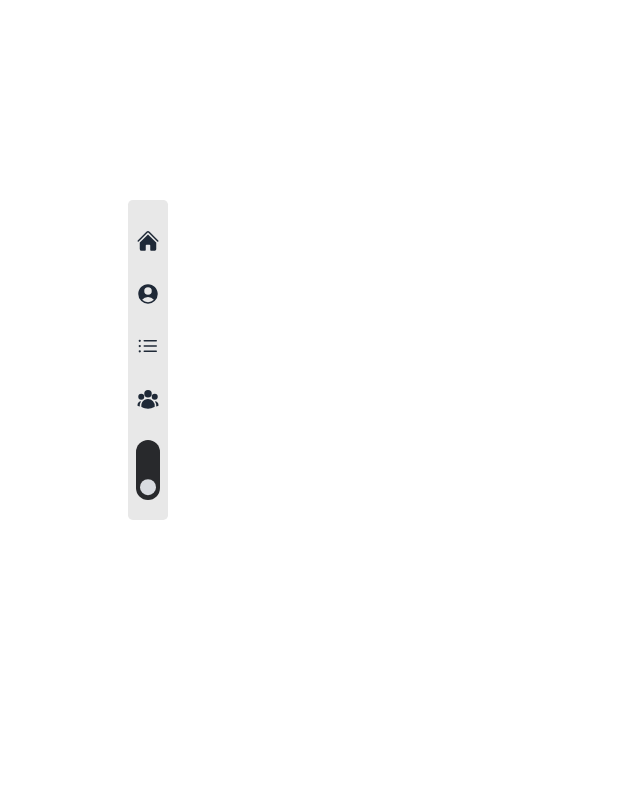
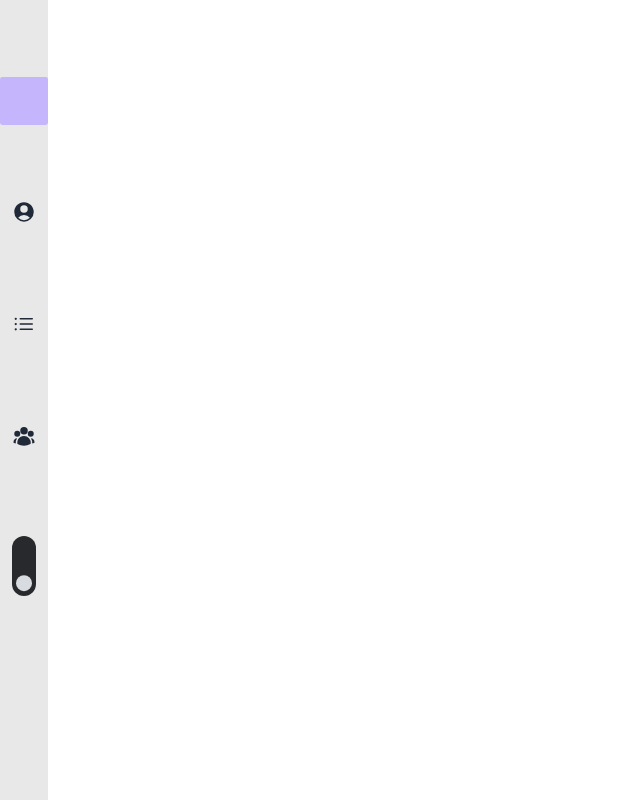
Before and after one commit to Joycejlee00/PersonalWebsite, a Next.js app: page / in a window 1280 px wide. Shown: the whole page, without its empty margins (0-640 px from the left). Built offline with nearby package versions, Linux system fonts and the light colour scheme.

Commit message:
update sidebar

```diff
--- a/src/components/Navbar.tsx
+++ b/src/components/Navbar.tsx
@@ -1,6 +1,8 @@
 "use client"
-import React, {useState} from 'react'
+import React from 'react'
 import Link from 'next/link';
+import { usePathname } from "next/navigation";
+import { useRouter } from 'next/router'
 import Switch from './Switch';
 import { ListBulletIcon, HomeIcon, UserCircleIcon, UserGroupIcon } from '@heroicons/react/24/solid';
 
@@ -48,17 +50,22 @@ const NavbarItem: Array<NavItem> = [
 
 
 const Navbar = () => {
-  return <header>
+    const router = useRouter()
+
+
+  return (
     <div className='navbar'>
-        <div className='items-center'>
+        <div>
             {NavbarItem.map(({icon, label, idx, link}) => {
                 const Icon = icons[icon]
                 const labels = label
                 const index = idx
                 const href = link
                 return (
-                    <Link key={index} href={href} className='icons'>
-                        <Icon title={labels} className="h-6 w-6 text-gray-500"/>
+                    <Link key={index} href={href}>
+                        <div className={`icons ${router.pathname === link ? 'active' : ''}`}>
+                            <Icon title={labels}/>
+                        </div>
                     </Link>
                 )
             })}
@@ -67,7 +74,7 @@ const Navbar = () => {
             </div>
         </div>
     </div>
-  </header>
+  )
 }
 
 export default Navbar;
--- a/src/pages/_app.tsx
+++ b/src/pages/_app.tsx
@@ -5,6 +5,7 @@ import '../styles/globals.css'
 import '../styles/switch.css'
 import '../styles/navbar.css'
 import Head from 'next/head'
+import Navbar from '@/components/Navbar'
 
 export default function App({ Component, pageProps }: AppProps) {
   return (
@@ -14,7 +15,8 @@ export default function App({ Component, pageProps }: AppProps) {
       <link rel='icon' type="image/png" href='J-logos_black.png'/>
     </Head>
     <ThemeProvider>
-    <Component {...pageProps} />
+      <Navbar/>
+      <Component {...pageProps} />
   </ThemeProvider>
     </>
   )
--- a/src/styles/navbar.css
+++ b/src/styles/navbar.css
@@ -1,19 +1,74 @@
 .navbar{
-    width: 2.5rem !important;
-    height: 20rem;
+    width: 3rem;
+    height: 100%;
     background-color: var(--navBg);
-    border-radius: 0.3rem;
+    border-radius: none;
     justify-content: space-evenly;
-    position: absolute;
+    position:fixed;
     display: flex;
-    top: 25%;
-    left: 10%;
+    top: 0%;
+    left: 0%;
 }
 
 .icons, .toggle {
-    margin-top: 1.8rem;
+    margin-top: 5.5rem;
     display: block;
     margin-left: auto;
     margin-right: auto;
     align-items: center;
+    overflow: auto;
 }
+
+.icons:hover::before {
+    background-color: #000;
+    position: absolute;
+    margin: auto;
+    height: 3rem;
+    width: 3rem;
+    content: "";
+    left: 0rem;
+    margin-top: -0.7rem;
+    margin-left: auto;
+    align-items: center;
+    display:block;
+
+}
+
+.active:before{
+    position: absolute;
+    margin: auto;
+    height: 3rem;
+    width: 3rem;
+    content: "";
+    left: 0rem;
+    margin-top: -0.7rem;
+    margin-left: auto;
+    align-items: center;
+    display:block;
+    background-color: #c4b5fd;
+
+    -webkit-transition: .4s;
+    transition: .4s;
+    border-radius: 5%;
+}
+
+/* .icons:before {
+    position: absolute;
+    height: 3rem;
+    width: 3rem;
+    content: "";
+    left: 0rem;
+    margin-top: -0.7rem;
+    margin-left: auto;
+    align-items: center;
+    display: block;
+    margin-bottom: auto;
+    background-color: none;
+    -webkit-transition: .4s;
+    transition: .4s;
+    border-radius: 5%;
+}
+
+.icons:active::before {
+    background-color: gold;
+ } */
```
